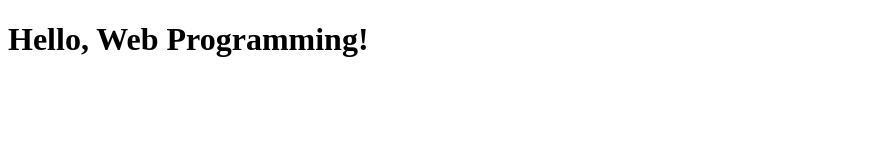
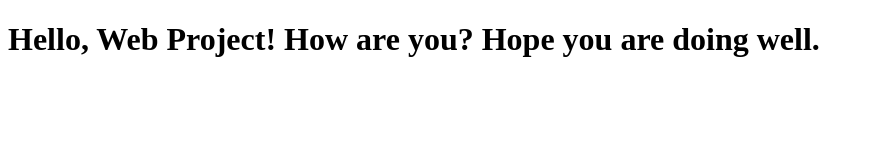
Before and after one commit to TR-HarshVVVV/Credit-Core, a website: page index.html in a window 1280 px wide. Shown: the whole page, without its empty margins (0-874 px from the left). Drawn offline with Linux system fonts and the light colour scheme.

Commit message:
updated index
updated index

```diff
--- a/index.html
+++ b/index.html
@@ -1,9 +1,9 @@
 <!DOCTYPE html>
 <html>
 <head>
-<title>My First Web Project</title>
+<title>My Last Web Project of the Week</title>
 </head>
 <body>
-<h1>Hello, Web Programming!</h1>
+<h1>Hello, Web Project! How are you? Hope you are doing well.</h1>
 </body>
 </html>
```
